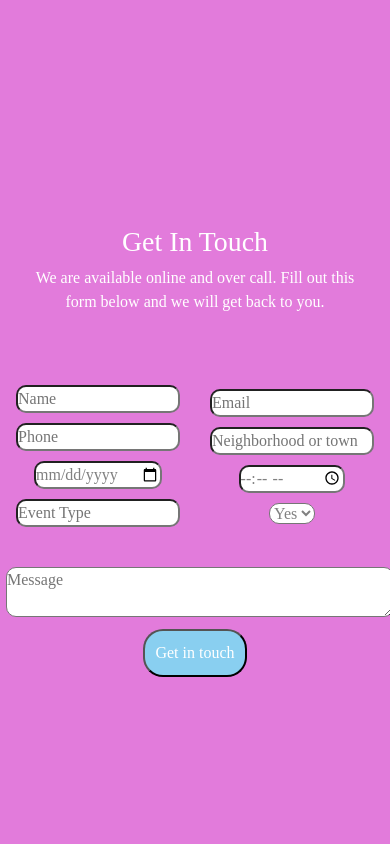
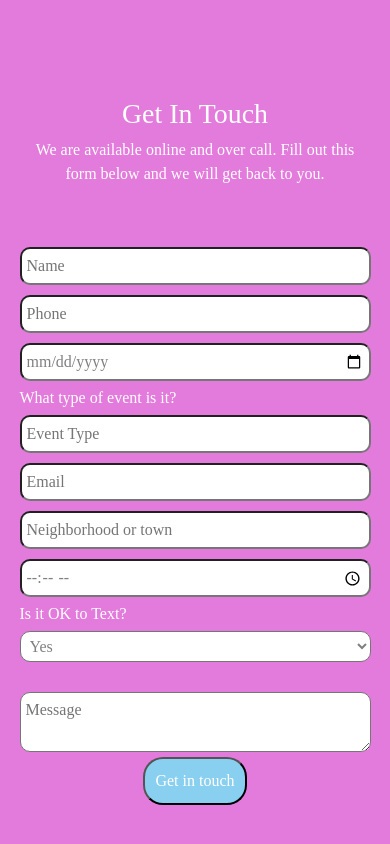
Before and after one commit to EladKarni/FacePaintingByRikki, a Next.js app: page / in a window 390 px wide. Shown: the part 6961-7805 px from the top of the page. Built offline with nearby package versions, Linux system fonts and the light colour scheme.

Commit message:
fixed form appearance and alignment

```diff
--- a/src/pages/index.js
+++ b/src/pages/index.js
@@ -209,7 +209,7 @@ export default function Home() {
 
         <div className={styles.blueSection}>
           <div className={styles.reviewSection}>
-          <h1 className={styles.reviewsHeader}>Reviews</h1>
+            <h1 className={styles.reviewsHeader}>Reviews</h1>
             <div className={styles.reviews}>
               <div className={styles.reviewsLeft}>
                 <div className={styles.reviewBox}>
@@ -310,7 +310,7 @@ export default function Home() {
             </p>
           </div>
 
-          <form>
+          <form className={styles.form}>
             <div className={styles.formContainer}>
               <div className={styles.formLeft}>
                 <input
@@ -324,6 +324,7 @@ export default function Home() {
                   className={styles.formInput}
                 />
                 <input type="date" className={styles.formInput} />
+                <label htmlFor="availability">What type of event is it?</label>
                 <input
                   type="text"
                   placeholder="Event Type"
@@ -342,7 +343,9 @@ export default function Home() {
                   className={styles.formInput}
                 />
                 <input type="time" className={styles.formInput} />
-                <select className={styles.formInput}>
+
+                <label htmlFor="availability">Is it OK to Text?</label>
+                <select id="availability" className={styles.formInput}>
                   <option value="Yes">Yes</option>
                   <option value="No">No</option>
                 </select>
--- a/src/styles/Home.module.css
+++ b/src/styles/Home.module.css
@@ -375,7 +375,6 @@
     height: 100%;
     justify-content: flex-start; /* change to flex-start to align header and boxes at the top */
     align-items: center;
-
   }
 
   .reviewsHeader {
@@ -456,14 +455,19 @@
 .formHeader {
   text-align: center;
   padding: 20px;
+  width: 100%;
+}
+
+.form{
+  width: 90%;
 }
 
 .formContainer {
+  width: 100%;
   display: flex;
   flex-direction: row;
   align-items: center;
   justify-content: center;
-  width: 100%;
   margin-top: 20px;
   margin-bottom: 20px;
 }
@@ -472,29 +476,68 @@
   display: flex;
   flex-direction: column;
   margin: 10px;
+  width: 50%;
 }
 
 .formRight {
   display: flex;
   flex-direction: column;
   margin: 10px;
+  width: 50%;
 }
 
 .formInput {
   border-radius: 10px;
   align-self: center;
+  padding: 5px;
   background-color: white;
   color: grey;
   margin: 5px;
+  width: 100%;
 }
 
 .formTextArea {
   border-radius: 10px;
+  padding: 5px;
   align-self: center;
   background-color: white;
   color: grey;
   width: 100%;
   margin: 5px;
+}
+
+@media only screen and (max-width: 738px) {
+  .form{
+    width: 90%;
+    display: flex;
+    flex-direction: column;
+    justify-content: center;
+  }
+
+  .formContainer {
+    flex-direction: column;
+    justify-content: center;
+    align-items: center;
+    width: 100%;
+  }
+  .formLeft{
+    margin: 0;
+    width: 100%;
+  }
+  .formRight{
+    margin: 0;
+    width: 100%;
+  }
+  .formTextArea {
+    border-radius: 10px;
+    padding: 5px;
+    align-self: center;
+    background-color: white;
+    color: grey;
+    width: 100%;
+
+  }
+
 }
 
 .footer {
```
